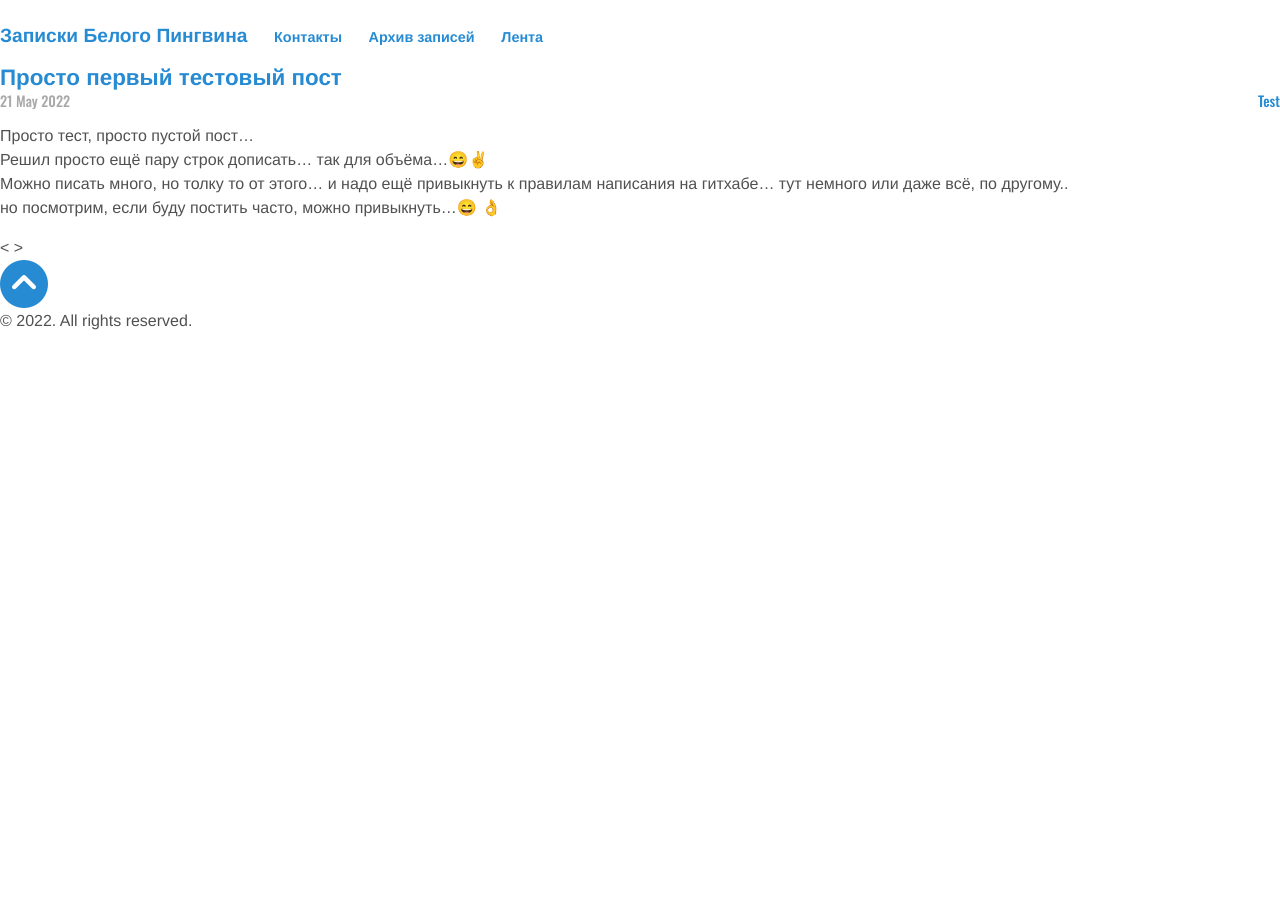
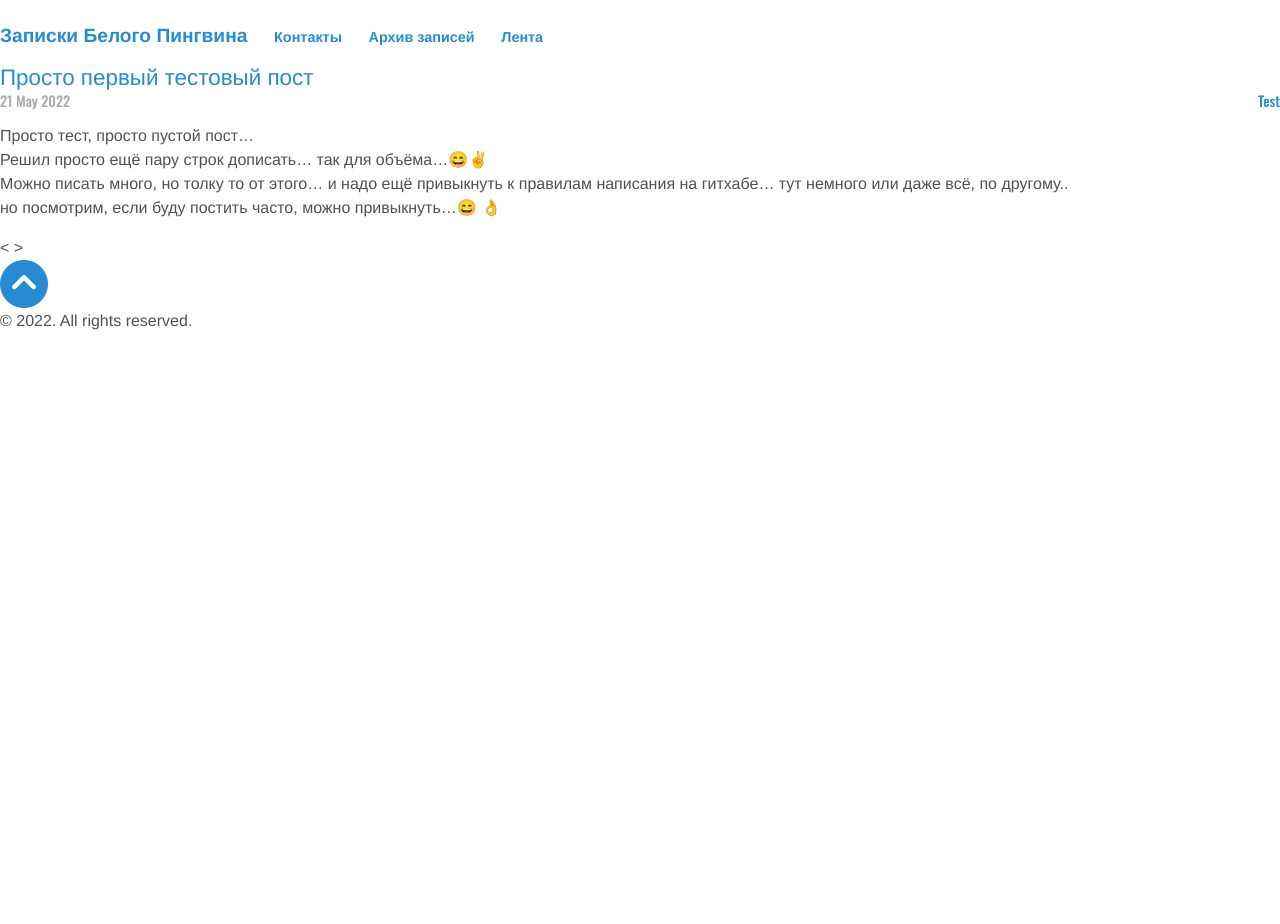
Before and after one commit to whitepingvin/blog, a Jekyll site: the page built from index.html, in a window 1280 px wide. Built offline with Jekyll 4.4.1, drawn with Linux system fonts in a browser that asks for light colours; nearby versions of some CDN libraries; emoji names are drawn with the system emoji font; the list of posts is cut into pages by our own code.

Commit message:
Update style.css

```diff
--- a/css/style.css
+++ b/css/style.css
@@ -72,6 +72,16 @@ h4, h5, h6 {
   margin-top: 1rem;
   font-size: 1.1rem;
 }
+h1.post-title {
+    font-family: Helvetica,'Oswald';
+    font-weight: 300;
+}
+span.post-date {
+    position: relative;
+    font: normal normal .89em 'Oswald';
+    color: darkgray;
+    top: -10px;
+}
 
 /* Body text */
 p {
@@ -82,12 +92,7 @@ p {
 strong {
   color: #303030;
 }
-span.post-date {
-    position: relative;
-    font: normal normal .89em 'Oswald';
-    color: darkgray;
-    top: -10px;
-}
+
 
 
 /* Lists */
```
